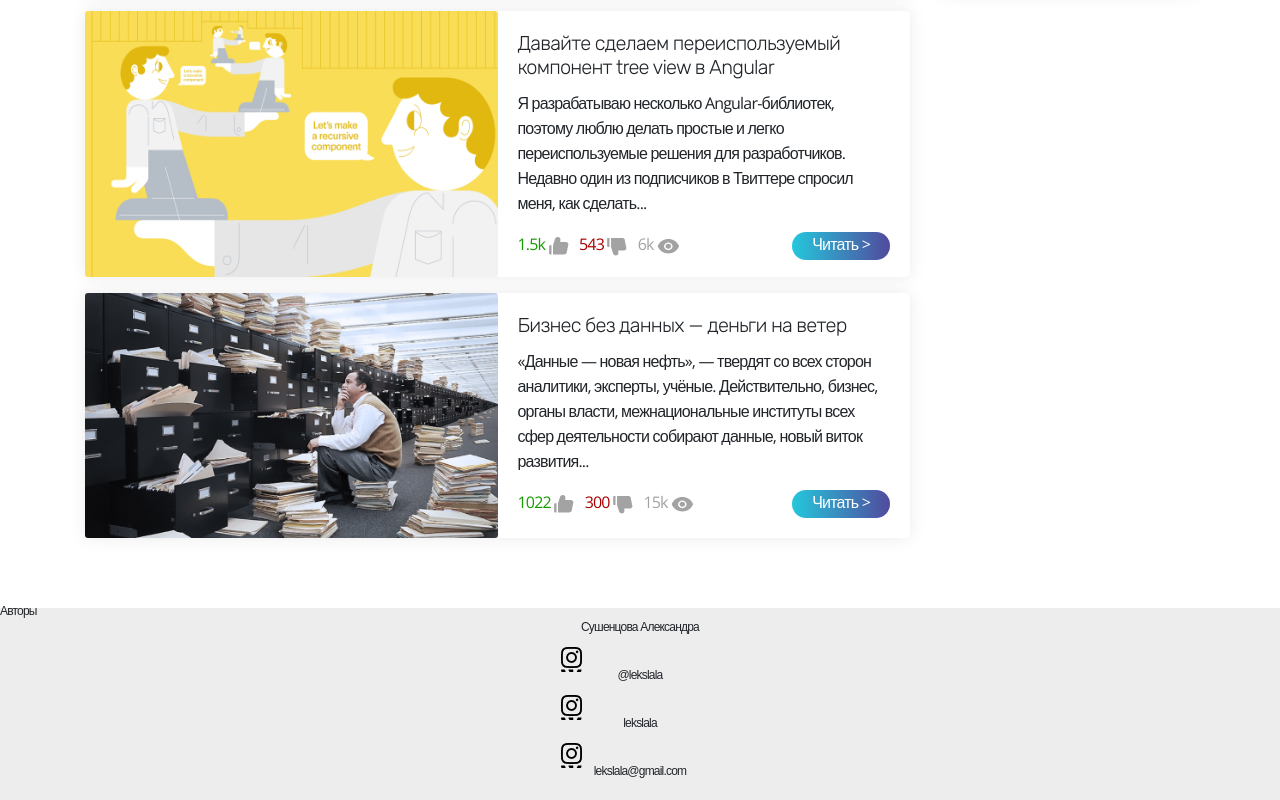
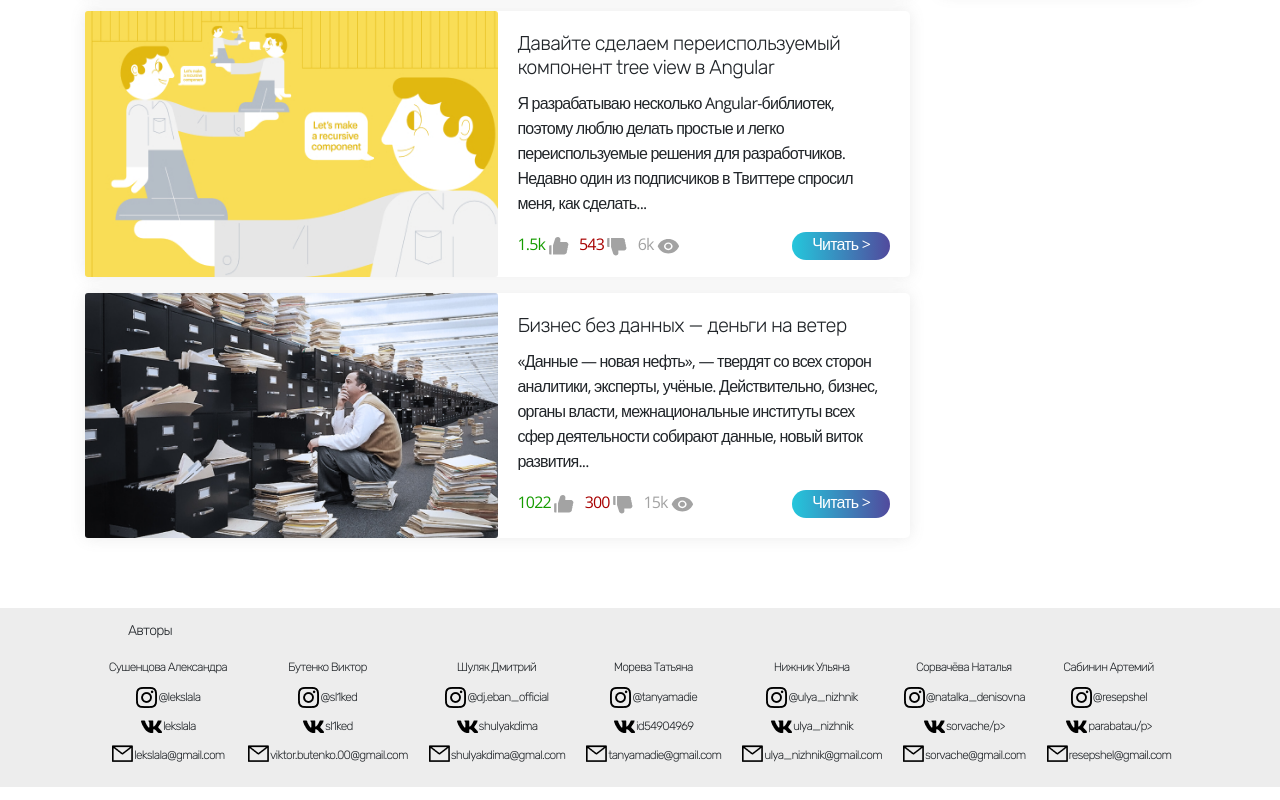
Before and after one commit to sl1ked/kurs, a plain HTML site: page index.html in a window 1280 px wide. Shown: the part 1377-2177 px from the top of the page. Drawn offline with nearby package versions, Linux system fonts and the light colour scheme.

Commit message:
я уже надеюсь, что это последжний коммит, но мы же всё прекрасно понимаем

```diff
--- a/index.html
+++ b/index.html
@@ -30,16 +30,17 @@
             <div class="arrow"><img src="img/menu/arow.png" alt=""></div>
             <div class="container-categorial">
                 <div class="categorial-main">
-                    <div class="design">Дизайн</div>
-                    <div class="web-dev">Web-разработка</div>
-                    <div class="data">DataScience</div>
+                    <div class="articles">Статьи</div>
+                    <div class="lectures">Лекции</div>
+                    <div class="courses">Курсы</div>
                 </div>
             </div>
             <div class="arrow"><img src=" img/menu/arow.png " alt=" "></div>
             <div class="container-types ">
-                <div class="articles ">Статьи</div>
-                <div class="lectures ">Лекции</div>
-                <div class="courses ">Курсы</div>
+                <div class="design">Дизайн</div>
+                <div class="web-dev">Web-разработка</div>
+                <div class="data">DataScience</div>
+                <div class="all ">Все Статьи</div>
             </div>
             <div>Войти</div>
         </div>
@@ -349,98 +350,114 @@
         </div>
     </div> -->
     <footer>
-        <div>Авторы
+        <div class="avtor"> Авторы
         </div>
         <div class="container-footer">
             <div class="authors">
                 <p>Сушенцова Александра</p>
                 <div>
-                    <div class='bg-vk'></div>
+                    <div class='img-sprite bg-vk'></div>
                     <p>@lekslala</p>
                 </div>
                 <div>
-                    <div class='bg-inst'></div>
+                    <div class='img-sprite bg-inst'></div>
                     <p>lekslala</p>
                 </div>
                 <div>
-                    <div class='bg-mail'></div>
+                    <div class='img-sprite bg-mail'></div>
                     <p>lekslala@gmail.com</p>
                 </div>
             </div>
-            <!-- <div class="authors">
+            <div class="authors">
                 <p>Бутенко Виктор</p>
-                <div><img class='bg-vk'>
+                <div>
+                    <div class='img-sprite bg-vk'></div>
                     <p>@sl1ked</p>
                 </div>
-                <div><img class='bg-inst'>
+                <div>
+                    <div class='img-sprite bg-inst'></div>
                     <p>sl1ked</p>
                 </div>
-                <div><img class='bg-mail'>
+                <div>
+                    <div class='img-sprite bg-mail'></div>
                     <p>viktor.butenko.00@gmail.com</p>
                 </div>
             </div>
             <div class="authors">
-                <p>Бутенко Виктор</p>
-                <div><img class='bg-vk'>
-                    <p>
-                        @dj.eban_official</p>
+                <p>Шуляк Дмитрий</p>
+                <div>
+                    <div class='img-sprite bg-vk'></div>
+                    <p>@dj.eban_official</p>
                 </div>
-                <div><img class='bg-inst'>
+                <div>
+                    <div class='img-sprite bg-inst'></div>
                     <p>shulyakdima</p>
                 </div>
-                <div><img class='bg-mail'>
+                <div>
+                    <div class='img-sprite bg-mail'></div>
                     <p>shulyakdima@gmal.com</p>
                 </div>
             </div>
-            <div class="authors ">
-                <p>Бутенко Виктор</p>
-                <div><img class='bg-vk'>
+            <div class="authors">
+                <p>Морева Татьяна</p>
+                <div>
+                    <div class='img-sprite bg-vk'></div>
                     <p>@tanyamadie</p>
                 </div>
-                <div><img class='bg-inst'>
+                <div>
+                    <div class='img-sprite bg-inst'></div>
                     <p>id54904969</p>
                 </div>
-                <div><img class='bg-mail'>
+                <div>
+                    <div class='img-sprite bg-mail'></div>
                     <p>tanyamadie@gmail.com</p>
                 </div>
             </div>
-            <div class="authors ">
-                <p>Бутенко Виктор</p>
-                <div><img class='bg-vk'>
+            <div class="authors">
+                <p>Нижник Ульяна</p>
+                <div>
+                    <div class='img-sprite bg-vk'></div>
                     <p>@ulya_nizhnik</p>
                 </div>
-                <div><img class='bg-inst'>
+                <div>
+                    <div class='img-sprite bg-inst'></div>
                     <p>ulya_nizhnik</p>
                 </div>
-                <div><img class='bg-mail'>
+                <div>
+                    <div class='img-sprite bg-mail'></div>
                     <p>ulya_nizhnik@gmail.com</p>
                 </div>
             </div>
-            <div class="authors ">
-                <p>Бутенко Виктор</p>
-                <div><img class='bg-vk'>
+            <div class="authors">
+                <p>Сорвачёва Наталья</p>
+                <div>
+                    <div class='img-sprite bg-vk'></div>
                     <p>@natalka_denisovna</p>
                 </div>
-                <div><img class='bg-inst'>
-                    <p>sorvache</p>
+                <div>
+                    <div class='img-sprite bg-inst'></div>
+                    <p>sorvache/p>
                 </div>
-                <div><img class='bg-mail'>
+                <div>
+                    <div class='img-sprite bg-mail'></div>
                     <p>sorvache@gmail.com</p>
                 </div>
             </div>
-            <div class="authors ">
-                <p>Бутенко Виктор</p>
-                <div><img class='bg-vk'>
-                    <p>parabatau</p>
-                </div>
-                <div><img class='bg-inst'>
+            <div class="authors">
+                <p>Сабинин Артемий</p>
+                <div>
+                    <div class='img-sprite bg-vk'></div>
                     <p>@resepshel</p>
                 </div>
-                <div><img class='bg-mail'>
+                <div>
+                    <div class='img-sprite bg-inst'></div>
+                    <p>parabatau/p>
+                </div>
+                <div>
+                    <div class='img-sprite bg-mail'></div>
                     <p>resepshel@gmail.com</p>
                 </div>
             </div>
-        </div> -->
     </footer>
 
     <script src="https://code.jquery.com/jquery-3.5.1.slim.min.js " integrity="sha384-DfXdz2htPH0lsSSs5nCTpuj/zy4C+OGpamoFVy38MVBnE+IbbVYUew+OrCXaRkfj " crossorigin="anonymous "></script>
--- a/script/menu.js
+++ b/script/menu.js
@@ -7,7 +7,7 @@ let closeButton = document.getElementsByClassName('closes')[0];
 let body = document.querySelector('body')
 let dialog = document.getElementsByClassName('dialog')[0];
 let web = document.getElementsByClassName('web-dev')[0];
-let design = document.getElementsByClassName('design')[0];
+let articles = document.getElementsByClassName('articles')[0];
 let ds = document.getElementsByClassName('data')[0];
 displayMobile() ? NavbarItems.innerHTML = '' : false;
 
@@ -27,7 +27,7 @@ var moveleft = (value, object) => {
 let showMenu = () => {
     dialog.style.display = menuFlag() ? 'block' : 'none';
     body.style.overflowY = 'hidden';
-    categotialBox.style.marginLeft = `${(window.screen.availWidth-design.offsetWidth)/2}px`;
+    categotialBox.style.marginLeft = `${(window.screen.availWidth-categotialBox.children[0].offsetWidth )/2}px`;
 }
 
 let menuFlag = makerMenuFlag();
@@ -35,15 +35,12 @@ document.getElementById('button-drop-menu').addEventListener('click', () => {
     showMenu();
 });
 categotialBox.addEventListener('click', (element) => {
-    if (element.target.classList == 'design') {
-        moveleft(0, categorialLimit)
-    }
-    if (element.target.classList == 'web-dev') {
-        moveleft(design.offsetWidth + web.offsetWidth / 2 - 20, categorialLimit);
-    }
-    if (element.target.classList == 'data') {
-        moveleft(design.offsetWidth + web.offsetWidth + ds.offsetWidth / 2,
-            categorialLimit);
+    startSum = -(categotialBox.children[0]).offsetWidth / 2
+    for (index of categotialBox.children) {
+        if (index.className == element.target.className) {
+            moveleft(startSum + index.offsetWidth / 2, categorialLimit)
+        }
+        startSum += index.offsetWidth + 20;
     }
 });
 let setWidtScroll = (className, object) => {
@@ -68,11 +65,19 @@ let checkBlockScrollfocus = (scrollvalue, object) => {
 let chooseCategorial = (elementClassName) => {
     dialog.style.background = `var(--header-gradient-${elementClassName}`;
 }
+let sumAllWidth = (object) => {
+    sum = -object.children[0].offsetWidth / 2;
+    for (index of object.children) {
+        sum += index.offsetWidth + 20
+    }
+    return sum -= object.children[object.children.length - 1].offsetWidth / 2 + 20;
+}
 categorialLimit.addEventListener('scroll', () => {
     chooseCategorial(checkBlockScrollfocus(categorialLimit.scrollLeft, categotialBox));
-    (categorialLimit.scrollLeft > design.offsetWidth + web.offsetWidth + ds.offsetWidth / 2) ? categorialLimit.scrollLeft = design.offsetWidth + web.offsetWidth + ds.offsetWidth / 2: false;
+    document.getElementsByClassName('all')[0].innerText = `Все ${document.getElementsByClassName(checkBlockScrollfocus(categorialLimit.scrollLeft, categotialBox))[0].innerText}`;
+    (categorialLimit.scrollLeft > sumAllWidth(categotialBox)) ? categorialLimit.scrollLeft = sumAllWidth(categotialBox): false;
 
-})
+});
 closeButton.addEventListener('click', () => {
     dialog.style.display = menuFlag() ? 'block' : 'none';
     body.style.overflowY = 'scroll';
--- a/style/menu.css
+++ b/style/menu.css
@@ -1,7 +1,7 @@
 :root {
-    --header-gradient-design: linear-gradient(93.62deg, #24C6DC 2.97%, #514A9D 97.03%);
-    --header-gradient-web-dev: linear-gradient(93.62deg, #514A9D 5.91%, #F86B6B 97.03%);
-    --header-gradient-data: linear-gradient(93.62deg, #F86B6B 2.97%, #FFB443 97.03%);
+    --header-gradient-articles: linear-gradient(93.62deg, #24C6DC 2.97%, #514A9D 97.03%);
+    --header-gradient-lectures: linear-gradient(93.62deg, #514A9D 5.91%, #F86B6B 97.03%);
+    --header-gradient-courses: linear-gradient(93.62deg, #F86B6B 2.97%, #FFB443 97.03%);
 }
 
 body {
@@ -90,7 +90,7 @@ ul.menu>li:hover>ul.submenu {
     z-index: 100;
     width: 100vw;
     height: 100vh;
-    background: var(--header-gradient-design);
+    background: var(--header-gradient-articles);
     color: #fff;
     text-align: center;
     transition: 0.7s;
@@ -155,3 +155,7 @@ header {
 .header-page {
     padding-top: 54px;
 }
+
+.all {
+    margin-top: 10px;
+}
--- a/style/style.css
+++ b/style/style.css
@@ -73,7 +73,8 @@
         width: 100wv;
         background: #EDEDED;
         font-size: 12px;
-        font-family: 'Rubic', sans-serif;
+        font-family: 'Rubik', sans-serif;
+        font-weight: 300;
         line-height: 6px;
     }
 
@@ -84,26 +85,46 @@
     }
 
     .authors {
-        width: 160px;
         display: inline-block;
         margin: 10px;
         text-align: center;
     }
 
-    .authors>div>div {
+    .img-sprite {
         background: url(/img/css_sprites_3.png) no-repeat;
-        width: 26px;
-        height: 26px;
+        width: 23px;
     }
 
     .bg-vk {
-        background-position: 0 -5px;
+        height: 23px;
+        width: 23px;
+        background-position: 0 0;
     }
 
     .bg-inst {
-        background-position: 0 -27px;
+        height: 15px;
+        width: 23px;
+        background-position-y: -22px;
     }
 
     .bg-mail {
-        background-position: 0 -54px;
+        height: 23px;
+        width: 23px;
+        background-position-y: -37px;
     }
+
+    .authors>div {
+        display: flex;
+        align-items: center;
+        justify-content: center;
+        margin: 10px 0;
+    }
+
+    .authors>div>p {
+        margin: 0;
+    }
+
+    .avtor {
+        padding: 20px 0 20px 10vw;
+        font-size: 14px;
+    }
```
Also changed, not shown: categorial.html (+8 -7 lines), style/categorial/catg.css (+9 -0 lines), this.article.html (+7 -6 lines), img/categerial/all.png (added).
